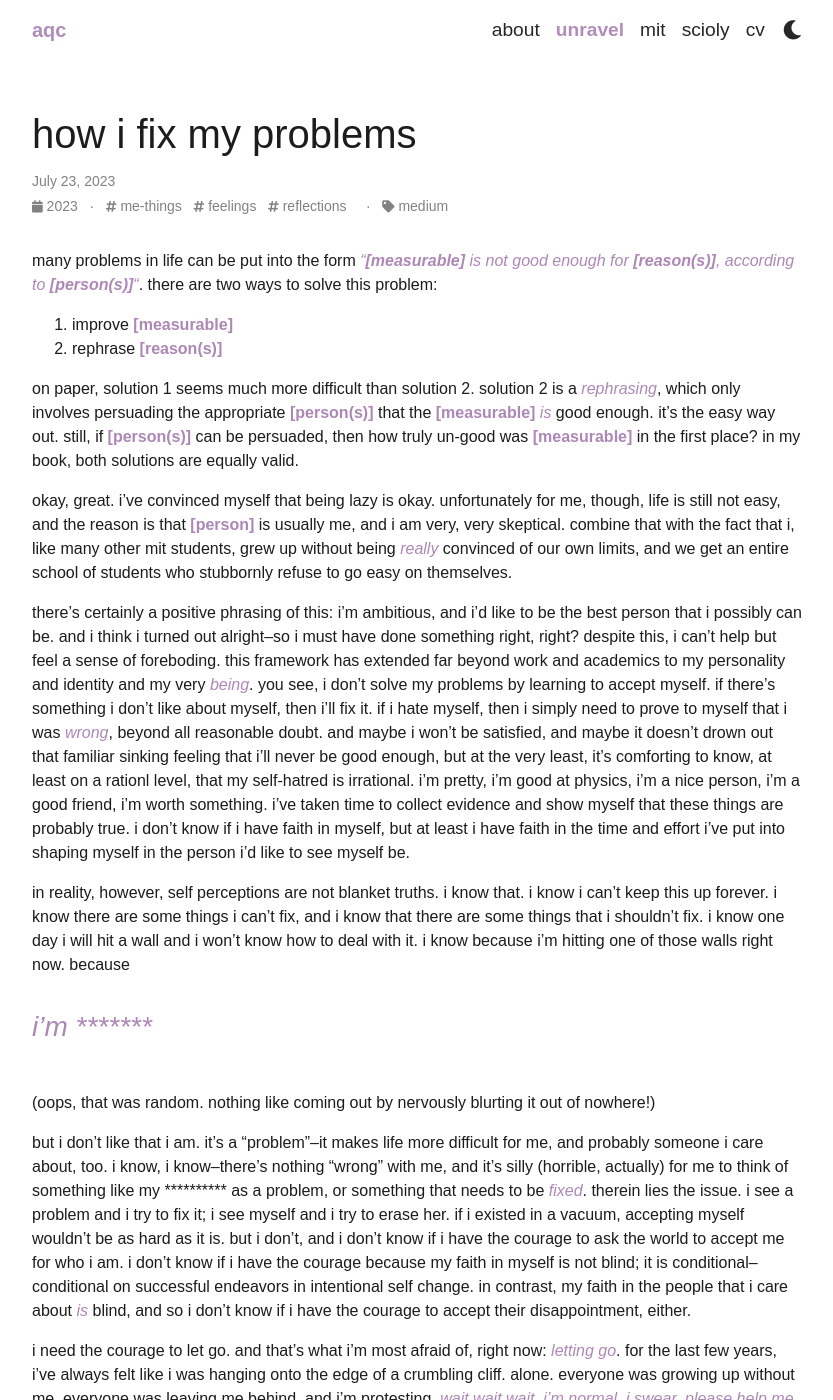
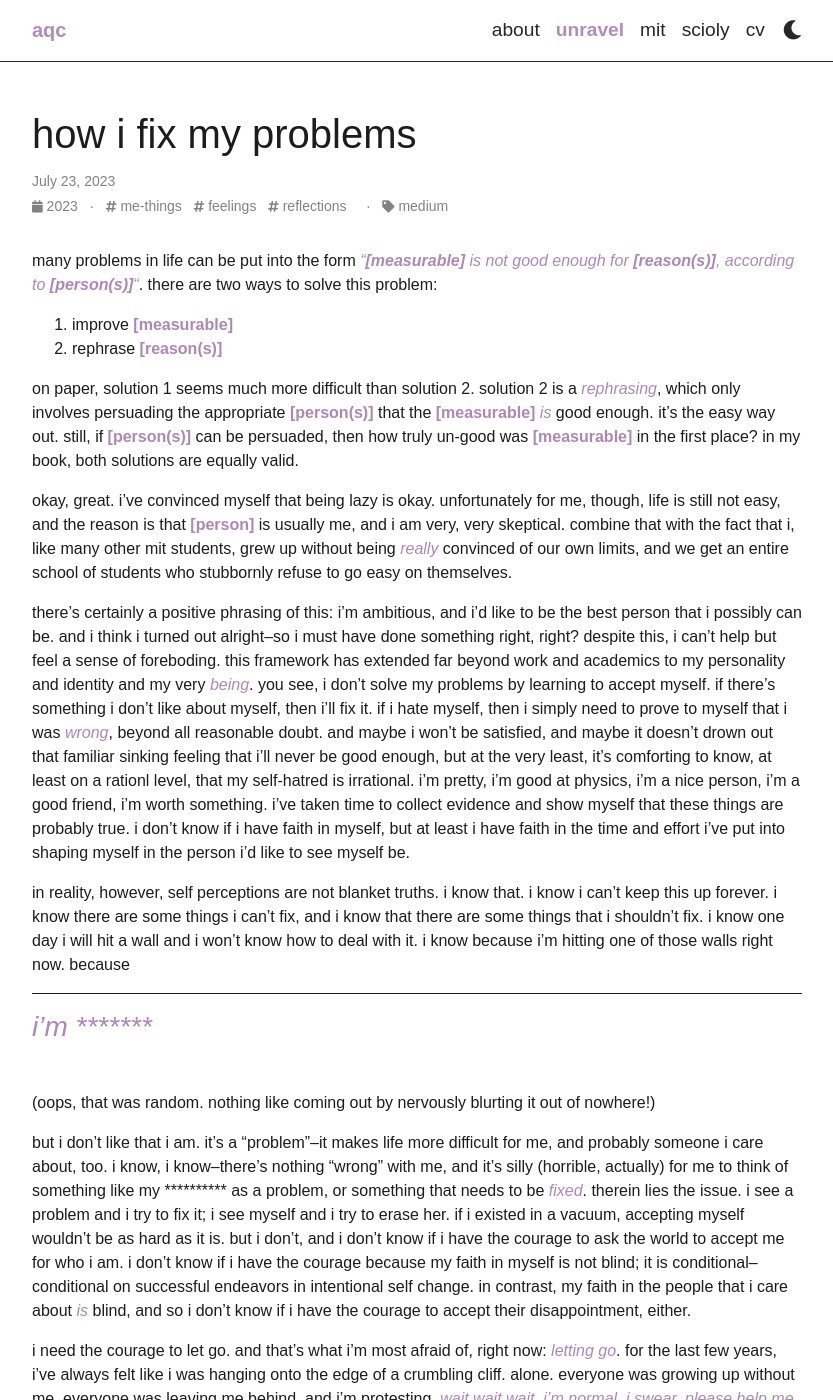
Before and after one commit to aqcheng/aqcheng.github.io, a Jekyll site: the page built from _posts/2023-07-23-how-i-fix-my-problems.md, in a window 1280 px wide and 1400 px high. Shown: the whole window, without its empty margins (223-1056 px from the left). Built offline with Jekyll 4.4.1, drawn with Linux system fonts in a browser that asks for light colours; some web fonts are replaced; comment, search, counter and statistics services are not loaded; a style sheet for code colours, icons or effects is not loaded.

Commit message:
fixed horizontal rule

```diff
--- a/_sass/_base.scss
+++ b/_sass/_base.scss
@@ -28,6 +28,9 @@ big {
 
 hr {
   border-top: 1px solid var(--global-divider-color);
+  width: 100%;
+  margin-left: auto;
+  margin-right: auto;
 }
 
 h2.padded{
--- a/_sass/_themes.scss
+++ b/_sass/_themes.scss
@@ -14,7 +14,7 @@
   --global-footer-text-color: #{$grey-color};
   --global-footer-link-color: #{$grey-color-dark};
   --global-distill-app-color: #{$grey-color};
-  --global-divider-color: rgba(0,0,0,0);
+  --global-divider-color: #{$grey-color-dark};
   --global-card-bg-color: #{$white-color};
 
   .fa-sun {
@@ -46,7 +46,7 @@ html[data-theme='dark'] {
   --global-footer-text-color: #{$grey-color};
   --global-footer-link-color: #{$pink-color-lightest};
   --global-distill-app-color: #{$grey-color-light};
-  --global-divider-color: rgba(0,0,0,0);
+  --global-divider-color: #{$pink-color-lightest};
   --global-card-bg-color: #{$grey-900};
 
   .fa-sun {
```
